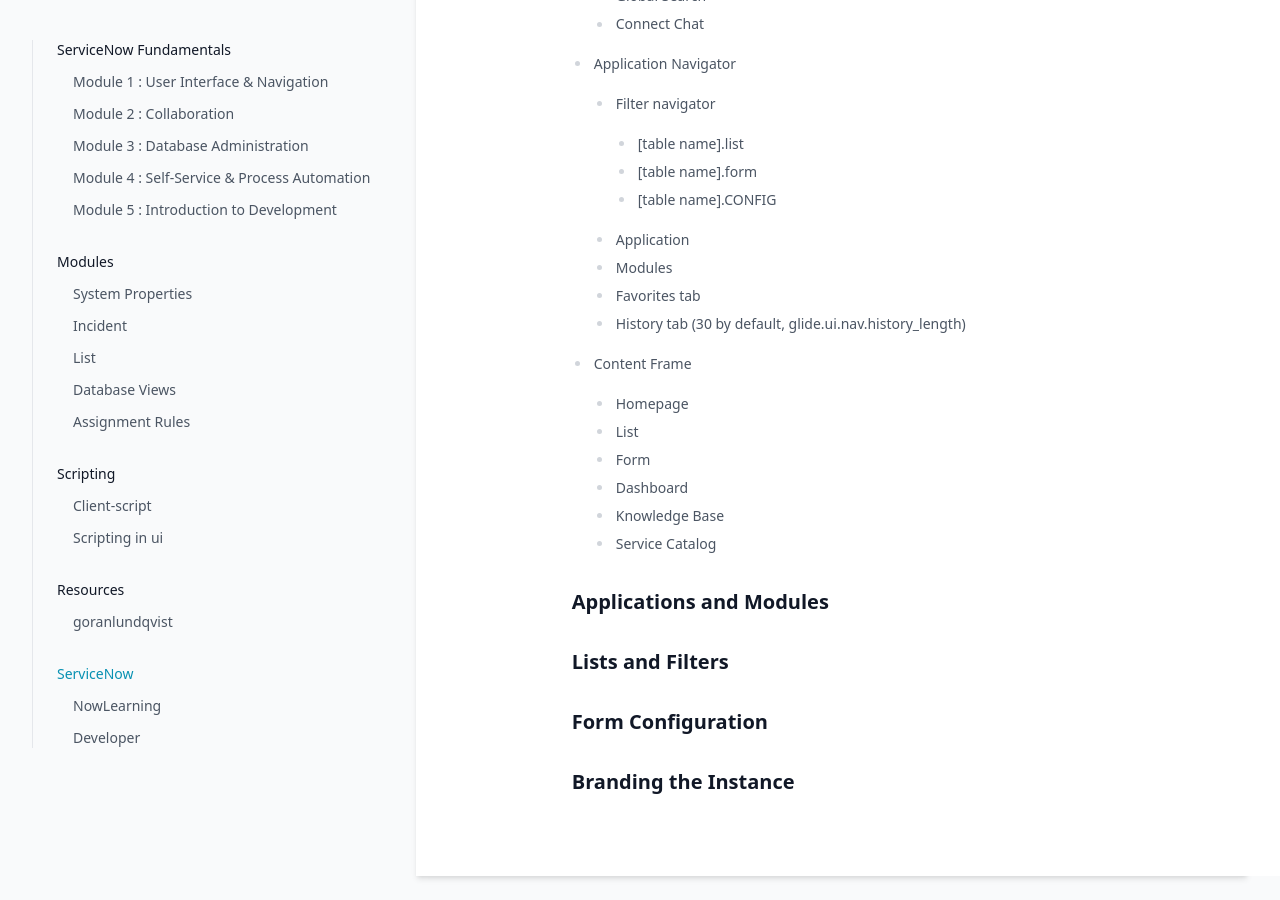
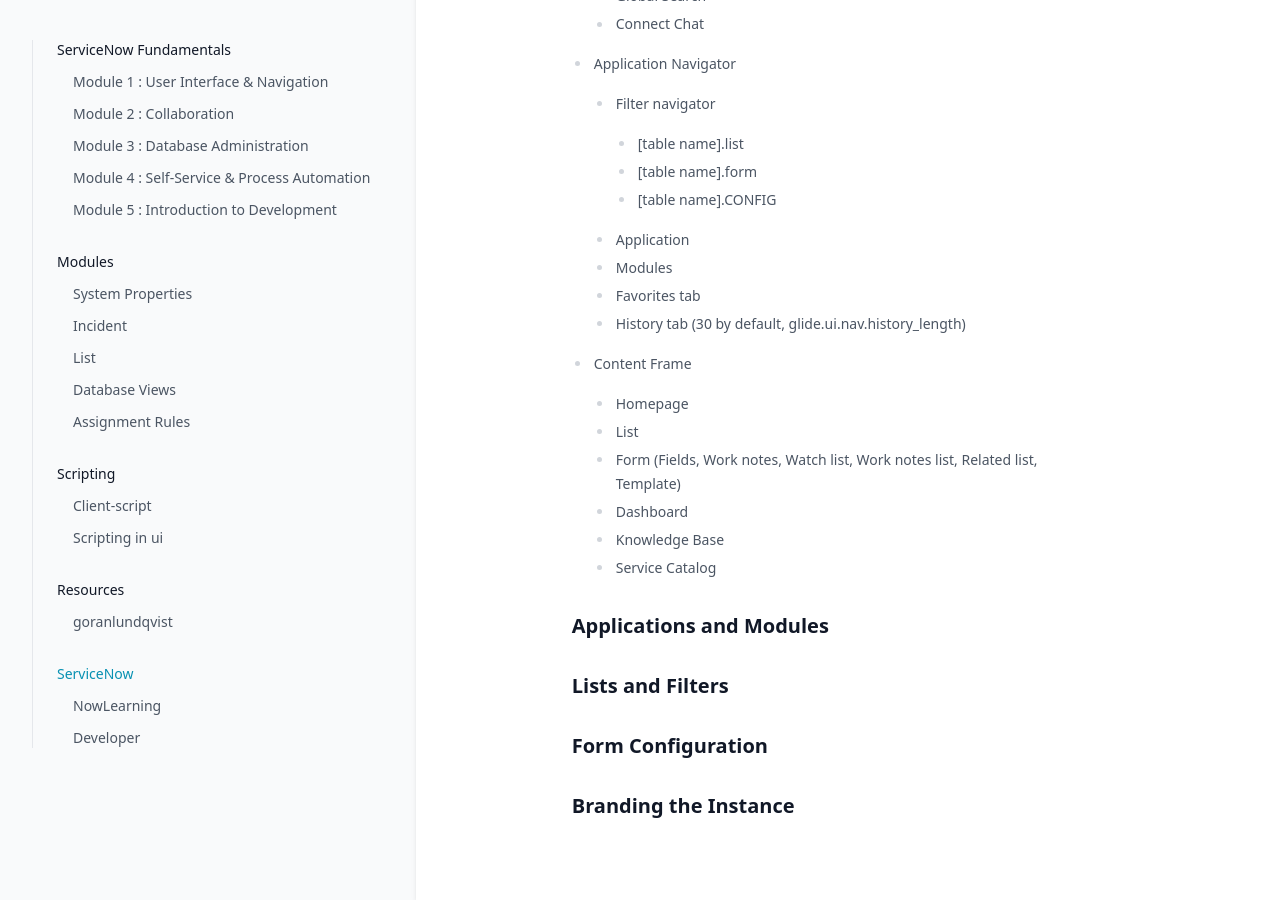
Before and after one commit to greglejeune/ebook, a Jekyll site: the page built from _servicenow/2021-11-01-snf-module1.md, in a window 1280 px wide and 900 px high, scrolled down 1715 px. Built offline with Jekyll 4.4.1, drawn with Linux system fonts in a browser that asks for light colours.

Commit message:
Update 2021-11-01-snf-module1.md

```diff
--- a/_servicenow/2021-11-01-snf-module1.md
+++ b/_servicenow/2021-11-01-snf-module1.md
@@ -115,7 +115,7 @@ category: snf
     <ul>
       <li>Homepage</li>
       <li>List</li>
-      <li>Form</li>
+      <li>Form (Fields, Work notes, Watch list, Work notes list, Related list, Template)</li>
       <li>Dashboard</li>
       <li>Knowledge Base</li>
       <li>Service Catalog</li>
```
